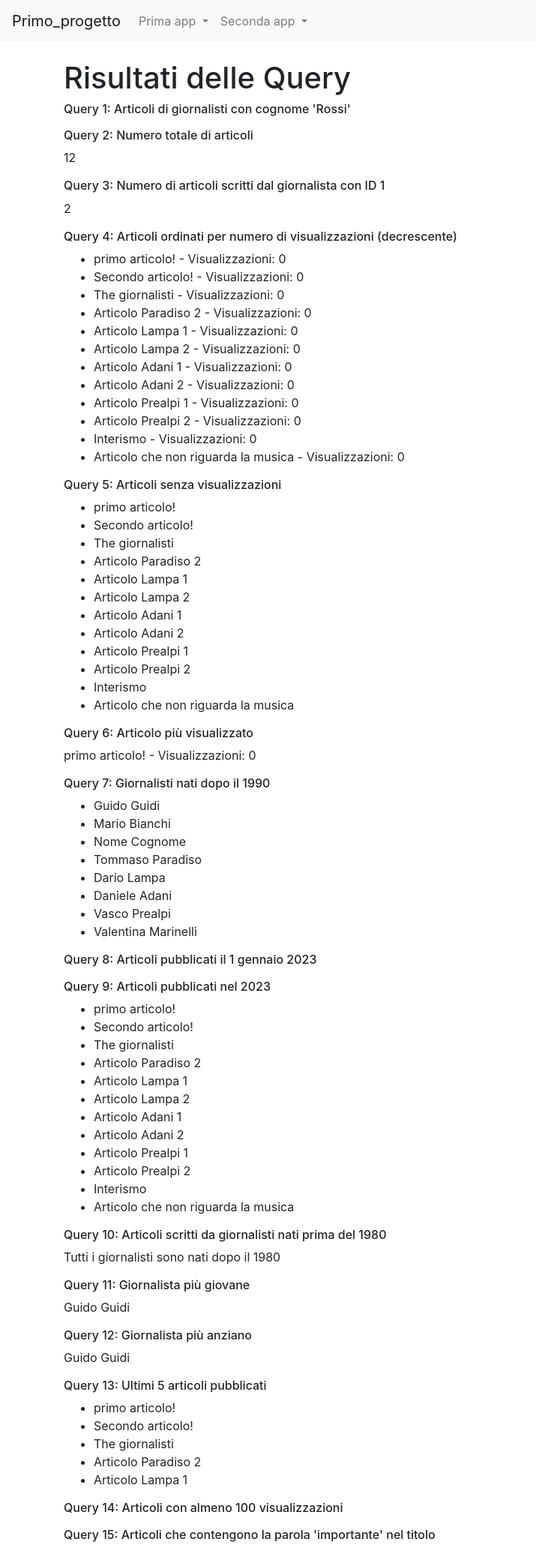
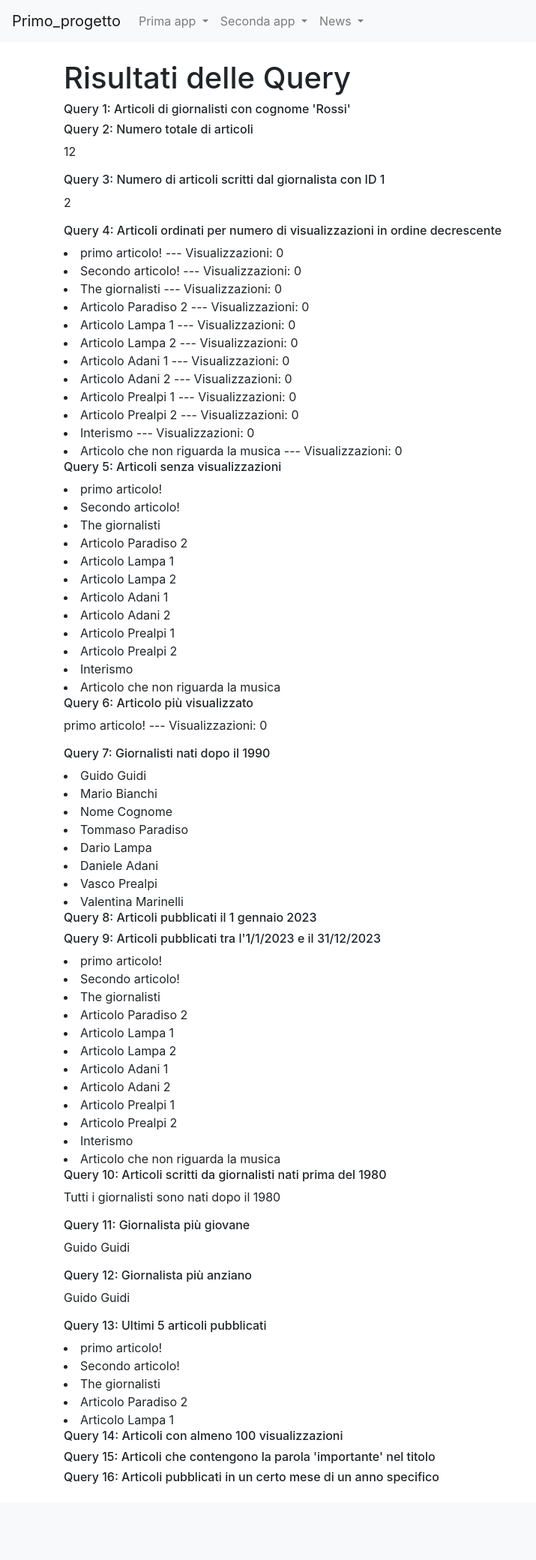
Before and after one commit to TommasoFagnani/primo_progetto, a Django app: page /news/query_base in a window 1280 px wide. Shown: the whole page at 75% size, without its empty margins (0-715 px from the left). After the commit the page ends 1979 px from the top, so only its background shows below. Run offline with Django 4.2, Linux system fonts and the light colour scheme; data comes from the database, SQL or seed files in the repository.

Commit message:
passo 18/19

```diff
--- a/news/templates/query_base.html
+++ b/news/templates/query_base.html
@@ -6,11 +6,11 @@
     <h1>Risultati delle Query</h1>
 
     <h6>Query 1: Articoli di giornalisti con cognome 'Rossi'</h6>
-    <ul>
+
         {% for articolo in articoli_cognome %}
             <li>{{ articolo.titolo }}</li>
         {% endfor %}
-    </ul>
+
 
     <h6>Query 2: Numero totale di articoli</h6>
     <p>{{ numero_totale_articoli }}</p>
@@ -18,55 +18,50 @@
     <h6>Query 3: Numero di articoli scritti dal giornalista con ID 1</h6>
     <p>{{ numero_articoli_giornalista_1 }}</p>
 
-    <h6>Query 4: Articoli ordinati per numero di visualizzazioni (decrescente)</h6>
-    <ul>
+    <h6>Query 4: Articoli ordinati per numero di visualizzazioni in ordine decrescente</h6>
+
         {% for articolo in articoli_ordinati %}
-            <li>{{ articolo.titolo }} - Visualizzazioni: {{ articolo.visualizzazioni }}</li>
+            <li>{{ articolo.titolo }} --- Visualizzazioni: {{ articolo.visualizzazioni }}</li>
         {% endfor %}
-    </ul>
+
 
     <h6>Query 5: Articoli senza visualizzazioni</h6>
-    <ul>
+
         {% for articolo in articoli_senza_visualizzazioni %}
             <li>{{ articolo.titolo }}</li>
         {% endfor %}
-    </ul>
+
 
     <h6>Query 6: Articolo più visualizzato</h6>
-    <p>{{ articolo_piu_visualizzato.titolo }} - Visualizzazioni: {{ articolo_piu_visualizzato.visualizzazioni }}</p>
+    <p>{{ articolo_piu_visualizzato.titolo }} --- Visualizzazioni: {{ articolo_piu_visualizzato.visualizzazioni }}</p>
 
     <h6>Query 7: Giornalisti nati dopo il 1990</h6>
-    <ul>
+
         {% for giornalista in giornalisti_data %}
             <li>{{ giornalista.nome }} {{ giornalista.cognome }}</li>
         {% endfor %}
-    </ul>
+
     <h6>Query 8: Articoli pubblicati il 1 gennaio 2023</h6>
-    <ul>
+
         {% for articolo in articoli_del_giorno %}
             <li>{{ articolo.titolo }}</li>
         {% endfor %}
-    </ul>
 
-    <h6>Query 9: Articoli pubblicati nel 2023</h6>
-    <ul>
+
+    <h6>Query 9: Articoli pubblicati tra l'1/1/2023 e il 31/12/2023</h6>
+
         {% for articolo in articoli_periodo %}
             <li>{{ articolo.titolo }}</li>
         {% endfor %}
-    </ul>
-
 
     <h6>Query 10: Articoli scritti da giornalisti nati prima del 1980</h6>
     {% if articoli_giornalisti %}
-        <ul>
             {% for articolo in articoli_giornalisti %}
-                <li>{{ articolo.titolo }} - Scritto da {{ articolo.giornalista.nome }} {{ articolo.giornalista.cognome }}</li>
+                <li>{{ articolo.titolo }} scritto da {{ articolo.giornalista.nome }} {{ articolo.giornalista.cognome }}</li>
             {% endfor %}
-        </ul>
     {% else %}
         <p>Tutti i giornalisti sono nati dopo il 1980</p>
     {% endif %}
-
 
     <h6>Query 11: Giornalista più giovane</h6>
     <p>{{ giornalista_giovane.nome }} {{ giornalista_giovane.cognome }}</p>
@@ -75,25 +70,24 @@
     <p>{{ giornalista_anziano.nome }} {{ giornalista_anziano.cognome }}</p>
 
     <h6>Query 13: Ultimi 5 articoli pubblicati</h6>
-    <ul>
         {% for articolo in ultimi %}
             <li>{{ articolo.titolo }}</li>
         {% endfor %}
-    </ul>
 
     <h6>Query 14: Articoli con almeno 100 visualizzazioni</h6>
-    <ul>
         {% for articolo in articoli_minime_visualizzazioni %}
             <li>{{ articolo.titolo }} - Visualizzazioni: {{ articolo.visualizzazioni }}</li>
         {% endfor %}
-    </ul>
 
     <h6>Query 15: Articoli che contengono la parola 'importante' nel titolo</h6>
-    <ul>
         {% for articolo in articoli_parola %}
             <li>{{ articolo.titolo }}</li>
         {% endfor %}
-    </ul>
+
+    <h6>Query 16: Articoli pubblicati in un certo mese di un anno specifico</h6>
+    {% for articolo in articoli_mese_anno %}
+            <li>{{ articolo.titolo }}</li>
+        {% endfor %}
 
 
 {%endblock content%}
--- a/news/urls.py
+++ b/news/urls.py
@@ -1,10 +1,11 @@
 from django.urls import path
-from .views import home,queryBase, articoloDetailView, lista_articoli_giornalista
+from .views import home,indexNews,queryBase, articoloDetailView, lista_articoli_giornalista
 
 app_name = 'news'
 
 urlpatterns = [
     path('', home, name="homeview"),
+    path("indexNews",indexNews, name="indexNews"),
     path("articoli/<int:pk>",articoloDetailView, name="articolo_detail"),
     path("lista_articoli/<int:pk>",lista_articoli_giornalista, name="lista_articoli"),
     path("lista_articoli",lista_articoli_giornalista, name="lista_articoli"),
--- a/news/views.py
+++ b/news/views.py
@@ -32,6 +32,9 @@ def home(request):
     context = {"articoli": articoli, "giornalisti":giornalisti}
     print(context)
     return render(request, "homepageNews.html", context)
+
+def indexNews(request):
+    return render(request, "indexNews.html")
 
 def articoloDetailView(request, pk):
     #articolo = Articolo.objects.get(pk=pk)
@@ -74,7 +77,7 @@ def queryBase(request):
     #7 Tutti i giornalisti nati dopo una certa data
     giornalisti_data = Giornalista.objects.filter(anno_di_nascita__gt=datetime.date(1990, 1, 1))
 
-    #7 tutti gli articoli pubblicati in una data specifica:
+    #8 tutti gli articoli pubblicati in una data specifica:
     articoli_del_giorno = Articolo.objects.filter(data=datetime.date(2023, 1, 1))
 
     #9 tutti gli articoli pubblicati in un intervallo di date
@@ -99,7 +102,7 @@ def queryBase(request):
     # 15 tutti gli articoli che contengono una certa parola nel titolo:
     articoli_parola = Articolo.objects.filter(titolo__icontains='importante')
 
-    # 16 Creare il dizionario context
+    # Creare il dizionario context
     context = {
         'articoli_cognome': articoli_cognome,
         'numero_totale_articoli': numero_totale_articoli,
@@ -118,4 +121,42 @@ def queryBase(request):
         'articoli_parola': articoli_parola,
     }
 
+
+    #16 Articoli pubblicati in un certo mese di un anno specifico:
+    #nota per poter modificare la data di un articolo togliere la proprietà auto_now=True al field data nel model #poi dare i comandi makemigrations e migrate per applicare le modifiche al database
+    articoli_mese_anno=Articolo.objects.filter(data__month=1, data__year=2023)
+
+    #17 Giornalisti con almeno un articolo con più di 100 visualizzazioni
+
+    """ giornalisti_con_articoli popolari
+    spiegazione dettagliata:
+    Giornalista.objects.filter(articoli_visualizzazioni_gte=108).distinct()
+    Giornalista.objects: Inizia dalla classe del modello Giornalista.
+    .filter(articoli_visualizzazioni_gte-100): Utilizza il metodo filter() per filtrare i giornalisti in base al campo visualizzazioni nel modello Articolo.
+    La notazione articoli_visualizzazioni indica che si sta seguendo la relazione inversa dalla classe Giornalista alla classe
+    Articolo attraverso il campo ForeignKey giornalista nel modello Articolo.
+    .distinct(): E' un metodo assicura che i risultati siano distinti, eliminando eventuali duplicati. In questo caso,
+    ciò è utile perché un giornalista potrebbe essere associato a più articoli che soddisfano
+    il criterio, e vogliamo ottenere solo una volta ogni giornalista che ha scritto almeno un articolo popolare.
+    """
+
+    #UTILIZZO DI PIU' CONDIZIONI DI SELEZIONE
+    data = datetime.date (1990, 1, 1)
+    visualizzazioni = 50
+    # Per mettere in AND le condizioni separarle con la virgola
+    # 18 ...scrivi quali articoli vengono selezionati
+    articoli_con_and = Articolo.objects.filter(giornalista__anno_di_nascita__gt=data, visualizzazioni__gte=visualizzazioni)
+
+    # Per mettere in OR le condizioni utilizzare l'operatore Q
+    from django.db.models import Q
+    # 19 ...scrivi quali articoli vengono selezionati
+    articoli_con_or=Articolo.objects.filter(Q(giornalista__anno_di_nascita__gt=data) | Q(visualizzazioni__lte=visualizzazioni))
+
+    # Per il NOT (~) utilizzare l'operatore Q
+    #20 ...scrivi quali articoli vengono selezionati
+    articoli_con_not = Articolo.objects.filter(~Q(giornalista__anno_di_nascita__lt=data))
+    #oppure il metodo exclude
+    # ... spiegala
+    articoli_con_not = Articolo.objects.exclude (giornalista__anno_di_nascita__lt=data)
+
     return render(request, 'query_base.html', context)
--- a/templates/base.html
+++ b/templates/base.html
@@ -26,6 +26,7 @@
         </button>
         <div class="collapse navbar-collapse" id="navbarNavDropdown">
           <ul class="navbar-nav">
+
             <li class="nav-item dropdown">
               <a class="nav-link dropdown-toggle" href="#" id="navbarDropdownMenuLink" role="button" data-toggle="dropdown" aria-haspopup="true" aria-expanded="false">
                 Prima app
@@ -50,6 +51,17 @@
                   <a class="dropdown-item" href="{% url 'seconda_app:es_for'%}">es_for</a>
                 </div>
               </li>
+              <li class="nav-item dropdown">
+                <a class="nav-link dropdown-toggle" href="#" id="navbarDropdownMenuLink" role="button" data-toggle="dropdown" aria-haspopup="true" aria-expanded="false">
+                  News
+                </a>
+                <div class="dropdown-menu" aria-labelledby="navbarDropdownMenuLink">
+                  <a class="dropdown-item" href="{% url 'news:homeview'%}">homepage news</a>
+                  <a class="dropdown-item" href="{% url 'news:lista_articoli'%}">lista articoli</a>
+                  <a class="dropdown-item" href="{% url 'news:query_base'%}">query base</a>
+
+                </div>
+              </li>
           </ul>
         </div>
       </nav>
--- a/templates/index_root.html
+++ b/templates/index_root.html
@@ -5,5 +5,6 @@
     <li><a href="/admin">Pannello admin</a></li>
     <li><a href="{% url 'prima_app:index'%}">index prima_app</a></li>
     <li><a href="{% url 'seconda_app:index2'%}">index seconda_app</a></li>
+
 -->
 {% endblock content%}
```
Also changed, not shown: news/templates/indexNews.html (added, +12 -0 lines).
